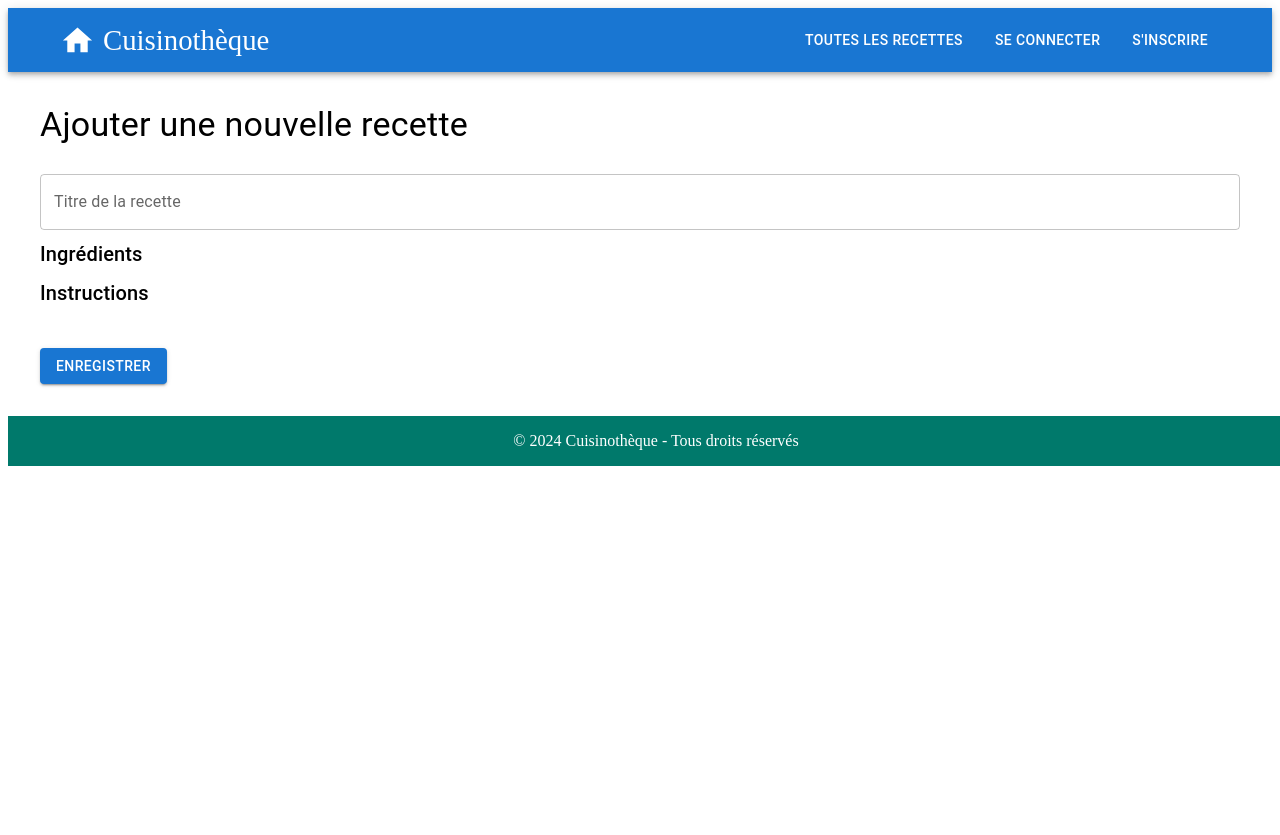
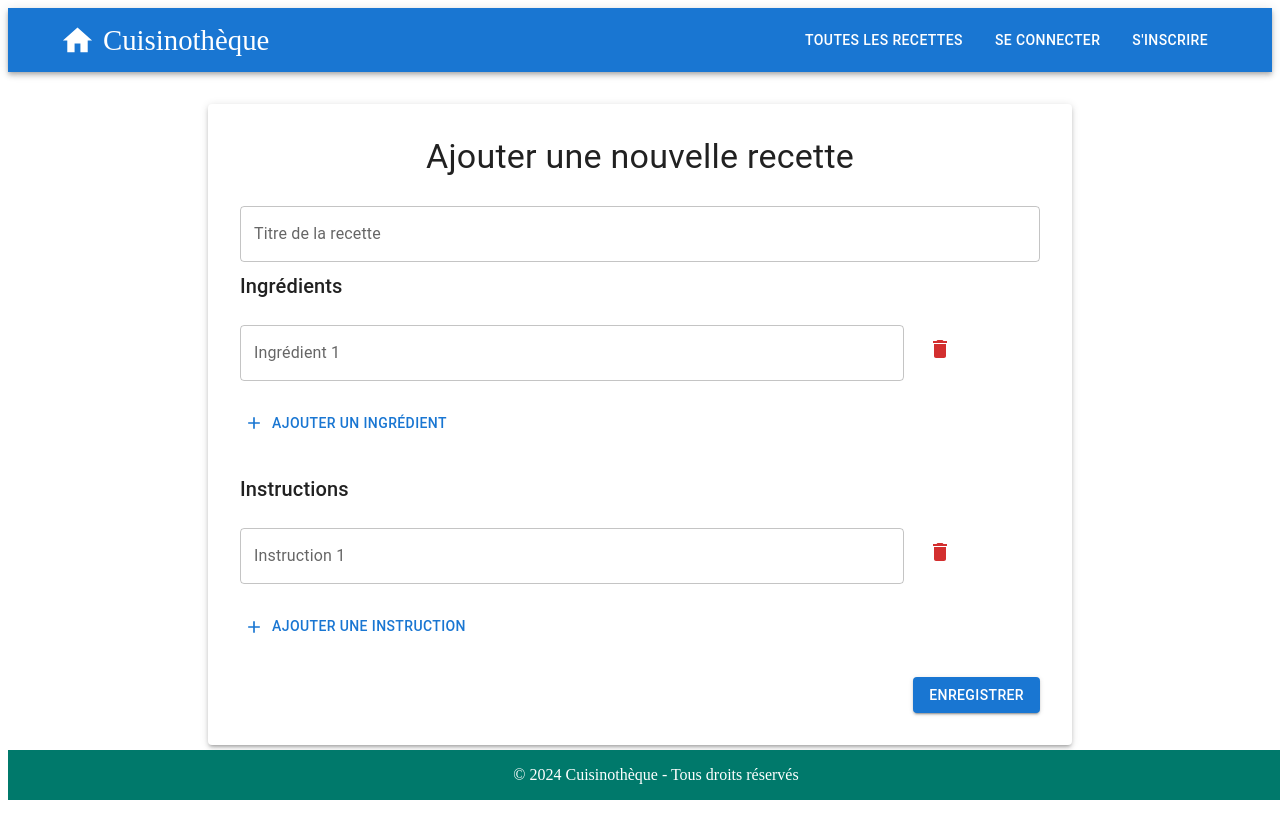
Before and after one commit to doriandbs/cuisinotheque-frontend, a React (Create React App) app: page /addrecipe in a window 1280 px wide. Shown: the top 835 px of the page. Before the commit the page ends 800 px from the top, so only its background shows below. Built offline with nearby package versions, Linux system fonts and the light colour scheme; the HTML template or start-up script is replaced by a standard one.

Commit message:
UI Ajout recette

```diff
--- a/src/pages/recipes/addRecipe/AddRecipe.js
+++ b/src/pages/recipes/addRecipe/AddRecipe.js
@@ -1,8 +1,9 @@
 import React, { useState } from 'react';
 import { useLocation, useNavigate } from 'react-router-dom';
-import { Button, TextField, Box, Typography } from '@mui/material';
+import { Button, TextField, Box, Typography, Grid, Paper, IconButton } from '@mui/material';
+import AddIcon from '@mui/icons-material/Add';
+import DeleteIcon from '@mui/icons-material/Delete';
 import HomeService from '../../../services/homeService/HomeService';
-
 
 const AddRecipe = () => {
   const location = useLocation();
@@ -11,8 +12,8 @@ const AddRecipe = () => {
 
   const [recipe, setRecipe] = useState(recipeDTO || {
     title: '',
-    ingredients: [],
-    instructions: []
+    ingredients: [''],
+    instructions: ['']
   });
 
   const handleChange = (e) => {
@@ -24,22 +25,33 @@ const AddRecipe = () => {
 
   const handleIngredientChange = (index, value) => {
     const newIngredients = [...recipe.ingredients];
-    newIngredients[index] = {
-      ...newIngredients[index],
-      ingredient: value
-    };
+    newIngredients[index] = value;
     setRecipe({ ...recipe, ingredients: newIngredients });
   };
 
   const handleInstructionChange = (index, value) => {
     const newInstructions = [...recipe.instructions];
-    newInstructions[index] = {
-      ...newInstructions[index],
-      instruction: value
-    };
+    newInstructions[index] = value;
     setRecipe({ ...recipe, instructions: newInstructions });
   };
 
+  const addIngredient = () => {
+    setRecipe({ ...recipe, ingredients: [...recipe.ingredients, ''] });
+  };
+
+  const removeIngredient = (index) => {
+    const newIngredients = recipe.ingredients.filter((_, i) => i !== index);
+    setRecipe({ ...recipe, ingredients: newIngredients });
+  };
+
+  const addInstruction = () => {
+    setRecipe({ ...recipe, instructions: [...recipe.instructions, ''] });
+  };
+
+  const removeInstruction = (index) => {
+    const newInstructions = recipe.instructions.filter((_, i) => i !== index);
+    setRecipe({ ...recipe, instructions: newInstructions });
+  };
 
   const handleSave = async () => {
     try {
@@ -50,10 +62,10 @@ const AddRecipe = () => {
     }
   };
 
-
   return (
     <Box sx={{ padding: '2rem' }}>
-      <Typography variant="h4" gutterBottom>
+      <Paper elevation={3} sx={{ padding: '2rem', maxWidth: '800px', margin: 'auto' }}>
+        <Typography variant="h4" gutterBottom align="center">
           Ajouter une nouvelle recette
         </Typography>
         <TextField
@@ -69,8 +81,9 @@ const AddRecipe = () => {
           Ingrédients
         </Typography>
         {recipe.ingredients.map((ingredient, index) => (
+          <Grid container spacing={2} key={index} alignItems="center">
+            <Grid item xs={10}>
               <TextField
-          key={index}
                 label={`Ingrédient ${index + 1}`}
                 variant="outlined"
                 fullWidth
@@ -78,13 +91,28 @@ const AddRecipe = () => {
                 value={ingredient.ingredient}
                 onChange={(e) => handleIngredientChange(index, e.target.value)}
               />
+            </Grid>
+            <Grid item xs={2}>
+              <IconButton onClick={() => removeIngredient(index)}>
+                <DeleteIcon color="error" />
+              </IconButton>
+            </Grid>
+          </Grid>
         ))}
-      <Typography variant="h6" gutterBottom>
+        <Button
+          startIcon={<AddIcon />}
+          onClick={addIngredient}
+          sx={{ marginTop: '1rem' }}
+        >
+          Ajouter un ingrédient
+        </Button>
+        <Typography variant="h6" gutterBottom sx={{ marginTop: '2rem' }}>
           Instructions
         </Typography>
         {recipe.instructions.map((instruction, index) => (
+          <Grid container spacing={2} key={index} alignItems="center">
+            <Grid item xs={10}>
               <TextField
-          key={index}
                 label={`Instruction ${index + 1}`}
                 variant="outlined"
                 fullWidth
@@ -92,15 +120,30 @@ const AddRecipe = () => {
                 value={instruction.instruction}
                 onChange={(e) => handleInstructionChange(index, e.target.value)}
               />
+            </Grid>
+            <Grid item xs={2}>
+              <IconButton onClick={() => removeInstruction(index)}>
+                <DeleteIcon color="error" />
+              </IconButton>
+            </Grid>
+          </Grid>
         ))}
+        <Button
+          startIcon={<AddIcon />}
+          onClick={addInstruction}
+          sx={{ marginTop: '1rem' }}
+        >
+          Ajouter une instruction
+        </Button>
         <Button
           variant="contained"
           color="primary"
           onClick={handleSave}
-        sx={{ marginTop: '2rem' }}
+          sx={{ marginTop: '2rem', display: 'block', marginLeft: 'auto' }}
         >
           Enregistrer
         </Button>
+      </Paper>
     </Box>
   );
 };
```
Lines whose indentation alone changed are shown as unchanged.
